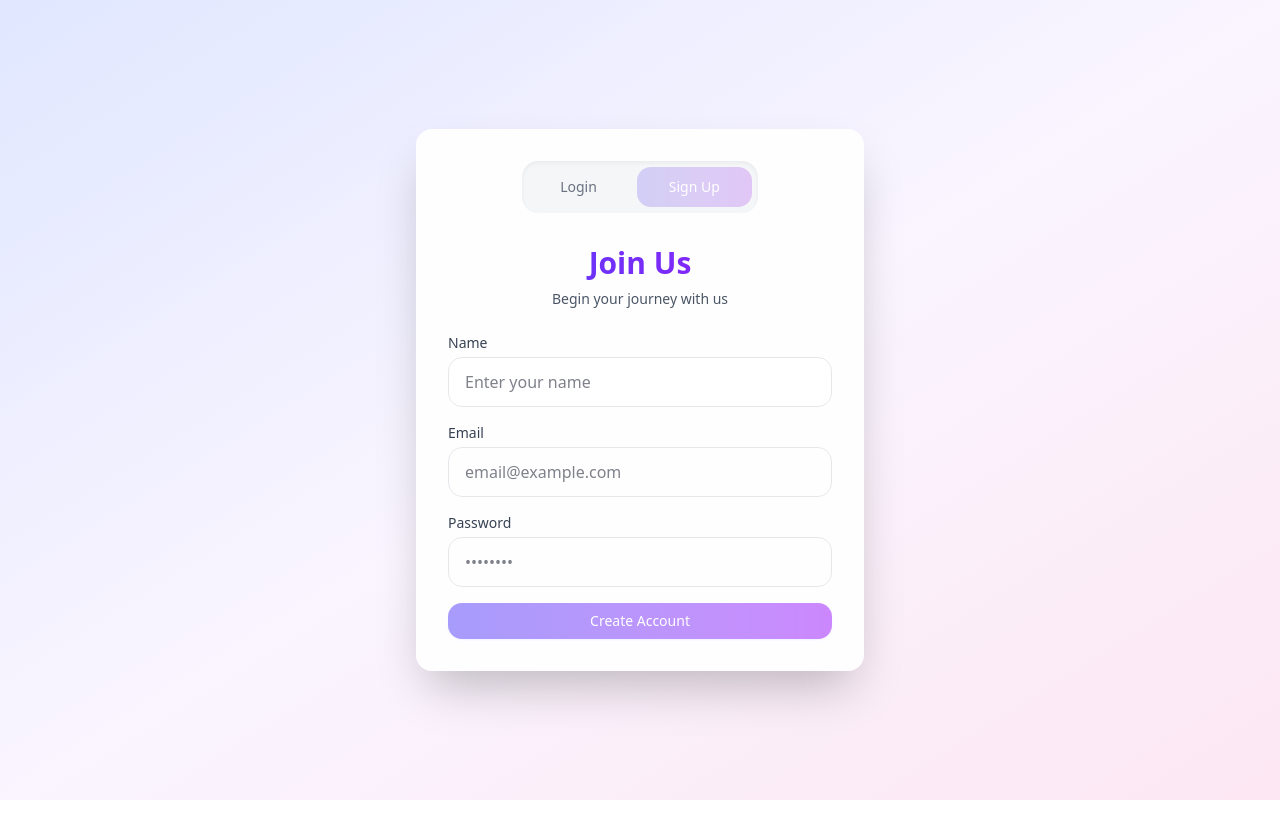
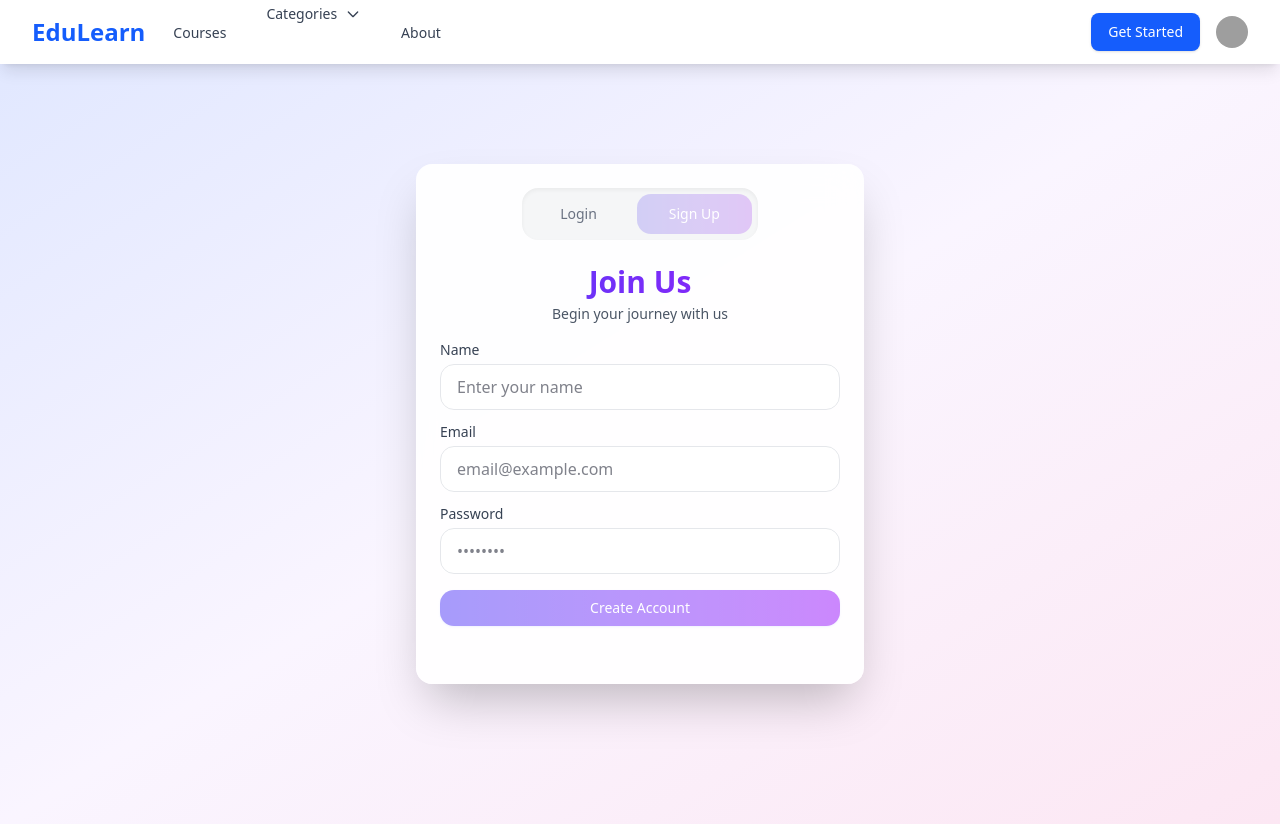
Before and after one commit to Ayushgajera/LMS-Mern-stack, a React (Vite) app in the folder client/: page / in a window 1280 px wide. Both pictures are taken after a click on the button "Sign Up". Before the commit the page ends 800 px from the top, so only its background shows below. Built offline with nearby package versions, Linux system fonts and the light colour scheme; grey boxes are pictures that could not be loaded.

Commit message:
create nav bar and fix backend issue

```diff
--- a/client/package.json
+++ b/client/package.json
@@ -17,9 +17,12 @@
     "clsx": "^2.1.1",
     "framer-motion": "^12.5.0",
     "lucide-react": "^0.479.0",
+    "next-themes": "^0.4.6",
     "react": "^19.0.0",
     "react-dom": "^19.0.0",
     "react-redux": "^9.2.0",
+    "react-router-dom": "^7.5.0",
+    "sonner": "^2.0.3",
     "tailwind-merge": "^3.0.2",
     "tailwindcss": "^4.0.13",
     "tailwindcss-animate": "^1.0.7"
--- a/client/src/App.jsx
+++ b/client/src/App.jsx
@@ -1,9 +1,14 @@
+import Navbar from "./components/Navbar"
 import { Button } from "./components/ui/button"
 import Homepage from "./pages/homepage"
 import Login from "./pages/Login"
 function App() {
   return (
+    <>
+
+    <Navbar/>
     <Login />
+    </>
       // <Homepage/>
 
   )
--- /dev/null
+++ b/client/src/components/Navbar.jsx
@@ -0,0 +1,139 @@
+import React, { useState } from 'react';
+import { Link } from 'react-router-dom';
+
+function Navbar() {
+  const [isMenuOpen, setIsMenuOpen] = useState(false);
+  const [isProfileDropdownOpen, setIsProfileDropdownOpen] = useState(false);
+
+  return (
+    <nav className="bg-white shadow-lg fixed w-full top-0 z-50">
+      <div className="max-w-7xl mx-auto px-4 sm:px-6 lg:px-8">
+        <div className="flex justify-between h-16">
+          {/* Logo and Main Nav */}
+          <div className="flex">
+            <div className="flex-shrink-0 flex items-center">
+              <Link to="/" className="text-2xl font-bold text-blue-600">
+                EduLearn
+              </Link>
+            </div>
+
+            {/* Desktop Navigation */}
+            <div className="hidden md:ml-6 md:flex md:space-x-8">
+              <Link to="/courses" className="inline-flex items-center px-1 pt-1 text-sm font-medium text-gray-700 hover:text-blue-600 border-b-2 border-transparent hover:border-blue-600 transition-colors duration-300">
+                Courses
+              </Link>
+              <div className="relative group">
+                <button className="inline-flex items-center px-1 pt-1 text-sm font-medium text-gray-700 hover:text-blue-600 border-b-2 border-transparent hover:border-blue-600 transition-colors duration-300">
+                  Categories
+                  <svg className="ml-2 h-4 w-4" fill="none" stroke="currentColor" viewBox="0 0 24 24">
+                    <path strokeLinecap="round" strokeLinejoin="round" strokeWidth="2" d="M19 9l-7 7-7-7" />
+                  </svg>
+                </button>
+                <div className="absolute left-0 mt-2 w-48 bg-white rounded-md shadow-lg py-1 opacity-0 invisible group-hover:opacity-100 group-hover:visible transition-all duration-300">
+                  <Link to="/category/development" className="block px-4 py-2 text-sm text-gray-700 hover:bg-gray-100">Development</Link>
+                  <Link to="/category/business" className="block px-4 py-2 text-sm text-gray-700 hover:bg-gray-100">Business</Link>
+                  <Link to="/category/design" className="block px-4 py-2 text-sm text-gray-700 hover:bg-gray-100">Design</Link>
+                </div>
+              </div>
+              <Link to="/about" className="inline-flex items-center px-1 pt-1 text-sm font-medium text-gray-700 hover:text-blue-600 border-b-2 border-transparent hover:border-blue-600 transition-colors duration-300">
+                About
+              </Link>
+            </div>
+          </div>
+
+          {/* Right Side Menu */}
+          <div className="hidden md:flex items-center">
+            <div className="flex-shrink-0">
+              <button className="relative inline-flex items-center px-4 py-2 border border-transparent text-sm font-medium rounded-md text-white bg-blue-600 shadow-sm hover:bg-blue-700 focus:outline-none focus:ring-2 focus:ring-offset-2 focus:ring-blue-500">
+                Get Started
+              </button>
+            </div>
+
+            {/* Profile Dropdown */}
+            <div className="ml-4 relative flex-shrink-0">
+              <div>
+                <button
+                  onClick={() => setIsProfileDropdownOpen(!isProfileDropdownOpen)}
+                  className="bg-white rounded-full flex text-sm focus:outline-none focus:ring-2 focus:ring-offset-2 focus:ring-blue-500"
+                >
+                  <img
+                    className="h-8 w-8 rounded-full"
+                    src="https://source.unsplash.com/random/100x100?face"
+                    alt="User"
+                  />
+                </button>
+              </div>
+
+              {isProfileDropdownOpen && (
+                <div className="origin-top-right absolute right-0 mt-2 w-48 rounded-md shadow-lg py-1 bg-white ring-1 ring-black ring-opacity-5">
+                  <Link to="/profile" className="block px-4 py-2 text-sm text-gray-700 hover:bg-gray-100">Your Profile</Link>
+                  <Link to="/settings" className="block px-4 py-2 text-sm text-gray-700 hover:bg-gray-100">Settings</Link>
+                  <button className="block w-full text-left px-4 py-2 text-sm text-gray-700 hover:bg-gray-100">
+                    Sign out
+                  </button>
+                </div>
+              )}
+            </div>
+          </div>
+
+          {/* Mobile menu button */}
+          <div className="flex items-center md:hidden">
+            <button
+              onClick={() => setIsMenuOpen(!isMenuOpen)}
+              className="inline-flex items-center justify-center p-2 rounded-md text-gray-700 hover:text-blue-600 hover:bg-gray-100 focus:outline-none focus:ring-2 focus:ring-inset focus:ring-blue-500"
+            >
+              <svg
+                className={`${isMenuOpen ? 'hidden' : 'block'} h-6 w-6`}
+                fill="none"
+                viewBox="0 0 24 24"
+                stroke="currentColor"
+              >
+                <path strokeLinecap="round" strokeLinejoin="round" strokeWidth="2" d="M4 6h16M4 12h16M4 18h16" />
+              </svg>
+              <svg
+                className={`${isMenuOpen ? 'block' : 'hidden'} h-6 w-6`}
+                fill="none"
+                viewBox="0 0 24 24"
+                stroke="currentColor"
+              >
+                <path strokeLinecap="round" strokeLinejoin="round" strokeWidth="2" d="M6 18L18 6M6 6l12 12" />
+              </svg>
+            </button>
+          </div>
+        </div>
+      </div>
+
+      {/* Mobile menu */}
+      <div className={`${isMenuOpen ? 'block' : 'hidden'} md:hidden`}>
+        <div className="pt-2 pb-3 space-y-1">
+          <Link to="/courses" className="block pl-3 pr-4 py-2 text-base font-medium text-gray-700 hover:text-blue-600 hover:bg-gray-50">
+            Courses
+          </Link>
+          <Link to="/categories" className="block pl-3 pr-4 py-2 text-base font-medium text-gray-700 hover:text-blue-600 hover:bg-gray-50">
+            Categories
+          </Link>
+          <Link to="/about" className="block pl-3 pr-4 py-2 text-base font-medium text-gray-700 hover:text-blue-600 hover:bg-gray-50">
+            About
+          </Link>
+        </div>
+        <div className="pt-4 pb-3 border-t border-gray-200">
+          <div className="flex items-center px-4">
+            <div className="flex-shrink-0">
+              <img
+                className="h-10 w-10 rounded-full"
+                src="https://source.unsplash.com/random/100x100?face"
+                alt="User"
+              />
+            </div>
+            <div className="ml-3">
+              <div className="text-base font-medium text-gray-800">User Name</div>
+              <div className="text-sm font-medium text-gray-500">user@example.com</div>
+            </div>
+          </div>
+        </div>
+      </div>
+    </nav>
+  );
+}
+
+export default Navbar;
--- /dev/null
+++ b/client/src/components/ui/sonner.jsx
@@ -0,0 +1,24 @@
+import { useTheme } from "next-themes"
+import { Toaster as Sonner } from "sonner";
+
+const Toaster = ({
+  ...props
+}) => {
+  const { theme = "system" } = useTheme()
+
+  return (
+    (<Sonner
+      theme={theme}
+      className="toaster group"
+      style={
+        {
+          "--normal-bg": "var(--popover)",
+          "--normal-text": "var(--popover-foreground)",
+          "--normal-border": "var(--border)"
+        }
+      }
+      {...props} />)
+  );
+}
+
+export { Toaster }
--- a/client/src/features/api/authApi.js
+++ b/client/src/features/api/authApi.js
@@ -9,6 +9,10 @@ export const authApi = createApi({
     baseQuery: fetchBaseQuery({
         baseUrl:USER_API,
         credentials: 'include',
+        prepareHeaders: (headers) => {
+            return headers;
+
+          }
     }),
     endpoints:(builder)=>({
         registerUser:builder.mutation({
--- a/client/src/pages/Login.jsx
+++ b/client/src/pages/Login.jsx
@@ -1,7 +1,8 @@
-import { useState } from 'react'
+import { useEffect, useState } from 'react'
 import { Button } from '../components/ui/button'
 import { motion, AnimatePresence } from 'framer-motion'
 import { useLoginUserMutation, useRegisterUserMutation } from '@/features/api/authApi'
+import { toast } from 'sonner'
 
 const Login = () => {
   const [isLogin, setIsLogin] = useState(true)
@@ -24,13 +25,17 @@ const Login = () => {
     error: registerError,
     isLoading: registerLoading,
     isSuccess: registerSuccess
-  }] = useRegisterUserMutation();
+  }] = useRegisterUserMutation({
+    refetchOnMountOrArgChange: true
+  });
 
   const [loginUser, {
     data: loginData,
     error: loginError,
     isLoading: loginLoading,
-    isSuccess: loginSuccess}] = useLoginUserMutation();
+    isSuccess: loginSuccess}] = useLoginUserMutation({
+      refetchOnMountOrArgChange: true
+    });
 
   const changeHandler = (e) => {
     const { name, value } = e.target
@@ -62,29 +67,61 @@ const Login = () => {
   }
 };
 
+useEffect(() => {
+  if (registerSuccess && registerData) {
+    toast.success("Registration successful! Please log in.");
+  }
+  if(registerError){
+    toast.error(registerError.data.message || "Registration failed. Please try again.");
+  }
+  if (loginSuccess && loginData) {
+    toast.success("Login successful! Welcome back.");
+  }
+  if(loginError) {
+    toast.error( "Login failed. Please check your credentials.");
+  }
+}, [loginLoading, registerLoading, loginData, registerData, loginError, registerError]);
+
 
   const fadeIn = {
-    initial: { opacity: 0, y: 20 },
+    initial: { opacity: 0, y: 10 },
     animate: { opacity: 1, y: 0 },
-    exit: { opacity: 0, y: -20 }
+    exit: { opacity: 0, y: -10 },
+    transition: {
+      duration: 0.2
+    }
   }
 
   const slideIn = {
-    initial: { x: isLogin ? -50 : 50, opacity: 0 },
+    initial: { x: isLogin ? -20 : 20, opacity: 0 },
     animate: { x: 0, opacity: 1 },
-    exit: { x: isLogin ? 50 : -50, opacity: 0 }
+    exit: { x: isLogin ? 20 : -20, opacity: 0 },
+    transition: {
+      type: "spring",
+      stiffness: 300,
+      damping: 30
+    }
+  }
+
+  const containerVariants = {
+    initial: { height: isLogin ? "450px" : "520px" },
+    animate: {
+      height: isLogin ? "450px" : "520px",
+      transition: { duration: 0.3, ease: "easeInOut" }
+    }
   }
 
   return (
-    <div className="min-h-screen flex items-center justify-center bg-gradient-to-br from-indigo-100 via-purple-50 to-pink-100 transition-all duration-700">
+    <div className="min-h-screen flex items-center justify-center bg-gradient-to-br from-indigo-100 via-purple-50 to-pink-100 transition-all duration-700 p-4 mt-6">
       <motion.div
-        variants={fadeIn}
+        variants={containerVariants}
         initial="initial"
         animate="animate"
-        className="max-w-md w-full m-4 p-8 bg-white/90 backdrop-blur-lg rounded-2xl shadow-2xl hover:shadow-3xl transition-all duration-300"
+        className="max-w-md w-full m-4 p-6 bg-white/90 backdrop-blur-lg rounded-2xl shadow-2xl
+          hover:shadow-3xl transition-all duration-300 overflow-hidden"
       >
-        {/* Enhanced Toggle Switch */}
-        <div className="flex justify-center mb-8">
+        {/* Toggle Switch */}
+        <div className="flex justify-center mb-6">
           <div className="bg-gray-100/80 p-1.5 rounded-2xl flex gap-2 shadow-inner">
             {["Login", "Sign Up"].map((type) => (
               <motion.button
@@ -117,53 +154,35 @@ const Login = () => {
 
         <AnimatePresence mode="wait">
           <motion.div
-            key={isLogin ? "login" : "signup"}
-            variants={slideIn}
+            key={isLogin ? "login-form" : "signup-form"}
+            className="space-y-4"
             initial="initial"
             animate="animate"
             exit="exit"
-            transition={{
-              type: "spring",
-              stiffness: 300,
-              damping: 30
-            }}
-            className="space-y-6"
+            variants={slideIn}
           >
-            <div className="text-center space-y-2">
-              <motion.h2
-                className="text-3xl font-bold bg-clip-text text-transparent bg-gradient-to-r from-indigo-600 to-purple-600"
-                initial={{ opacity: 0, y: 20 }}
-                animate={{ opacity: 1, y: 0 }}
-                transition={{ delay: 0.2 }}
+            {/* Form Header */}
+            <motion.div
+              variants={fadeIn}
+              className="text-center space-y-1"
             >
+              <h2 className="text-3xl font-bold bg-clip-text text-transparent bg-gradient-to-r from-indigo-600 to-purple-600">
                 {isLogin ? 'Welcome Back' : 'Join Us'}
-              </motion.h2>
-              <motion.p
-                className="text-sm text-gray-600"
-                initial={{ opacity: 0 }}
-                animate={{ opacity: 1 }}
-                transition={{ delay: 0.3 }}
-              >
-                {isLogin
-                  ? "We're glad to see you again"
-                  : "Begin your journey with us"}
-              </motion.p>
-            </div>
+              </h2>
+              <p className="text-sm text-gray-600">
+                {isLogin ? "We're glad to see you again" : "Begin your journey with us"}
+              </p>
+            </motion.div>
 
-            <form className="space-y-6" onSubmit={handleSubmit}>
-              <motion.div
-                className="space-y-4"
-                variants={{
-                  initial: { opacity: 0 },
-                  animate: { opacity: 1, transition: { staggerChildren: 0.1 } }
-                }}
-                initial="initial"
-                animate="animate"
-              >
-
+            <form onSubmit={handleSubmit} className="space-y-3">
+              <motion.div className="space-y-3">
+                {/* Name field - conditionally rendered */}
                 {!isLogin && (
                   <motion.div
                     variants={fadeIn}
+                    initial="initial"
+                    animate="animate"
+                    exit="exit"
                     className="group"
                   >
                     <label className="block text-sm font-medium text-gray-700 mb-1">Name</label>
@@ -173,21 +192,18 @@ const Login = () => {
                       required
                       value={signupInput.name}
                       onChange={changeHandler}
-                      className="block w-full px-4 py-3 border border-gray-200 rounded-xl
+                      className="block w-full px-4 py-2.5 border border-gray-200 rounded-xl
+                        bg-white/50 backdrop-blur-sm
                         transition-all duration-200
                         focus:ring-2 focus:ring-indigo-500 focus:border-transparent
-                        focus:shadow-lg focus:shadow-indigo-100
-                        outline-none group-hover:border-gray-300
-                        bg-white/50 backdrop-blur-sm"
+                        group-hover:border-gray-300"
                       placeholder="Enter your name"
                     />
                   </motion.div>
                 )}
 
-                <motion.div
-                  variants={fadeIn}
-                  className="group"
-                >
+                {/* Email and Password fields */}
+                <motion.div variants={fadeIn} className="group">
                   <label className="block text-sm font-medium text-gray-700 mb-1">Email</label>
                   <input
                     name="email"
@@ -195,17 +211,16 @@ const Login = () => {
                     required
                     value={isLogin ? loginInput.email : signupInput.email}
                     onChange={changeHandler}
-                    className="block w-full px-4 py-3 border border-gray-200 rounded-xl transition-all duration-200
-                    focus:ring-2 focus:ring-indigo-500 focus:border-transparent outline-none
+                    className="block w-full px-4 py-2.5 border border-gray-200 rounded-xl
+                      bg-white/50 backdrop-blur-sm
+                      transition-all duration-200
+                      focus:ring-2 focus:ring-indigo-500 focus:border-transparent
                       group-hover:border-gray-300"
                     placeholder="email@example.com"
                   />
                 </motion.div>
 
-                <motion.div
-                  variants={fadeIn}
-                  className="group"
-                >
+                <motion.div variants={fadeIn} className="group">
                   <label className="block text-sm font-medium text-gray-700 mb-1">Password</label>
                   <input
                     name="password"
@@ -213,31 +228,36 @@ const Login = () => {
                     required
                     value={isLogin ? loginInput.password : signupInput.password}
                     onChange={changeHandler}
-                    className="block w-full px-4 py-3 border border-gray-200 rounded-xl transition-all duration-200
-                    focus:ring-2 focus:ring-indigo-500 focus:border-transparent outline-none
+                    className="block w-full px-4 py-2.5 border border-gray-200 rounded-xl
+                      bg-white/50 backdrop-blur-sm
+                      transition-all duration-200
+                      focus:ring-2 focus:ring-indigo-500 focus:border-transparent
                       group-hover:border-gray-300"
                     placeholder="••••••••"
                   />
                 </motion.div>
+              </motion.div>
 
               <motion.div
+                className="pt-1"
                 whileHover={{ scale: 1.01 }}
                 whileTap={{ scale: 0.99 }}
               >
                 <Button
                   type="submit"
-                    className="w-full py-3 px-4 bg-gradient-to-r from-indigo-600 to-purple-600
+                  className="w-full py-2.5 px-4 bg-gradient-to-r from-indigo-600 to-purple-600
                     text-white rounded-xl font-medium
                     shadow-lg shadow-indigo-200/50
                     hover:shadow-xl hover:shadow-indigo-300/50
                     hover:-translate-y-0.5
                     transition-all duration-200
-                      focus:ring-2 focus:ring-offset-2 focus:ring-indigo-500"
+                    disabled:opacity-50 disabled:cursor-not-allowed"
                   disabled={isFormIncomplete || (isLogin ? loginLoading : registerLoading)}
                 >
-                    {isLogin ? 'Login ' : 'Create Account'}
+                  {isLogin
+                    ? (loginLoading ? 'Logging in...' : 'Login')
+                    : (registerLoading ? 'Creating Account...' : 'Create Account')}
                 </Button>
-                </motion.div>
               </motion.div>
             </form>
           </motion.div>
```
Also changed, not shown: client/src/main.jsx (+7 -0 lines), client/src/index.css (line endings or trailing spaces), 2 other files (tests, documents, lock files or other folders). Lines whose indentation alone changed are shown as unchanged.
